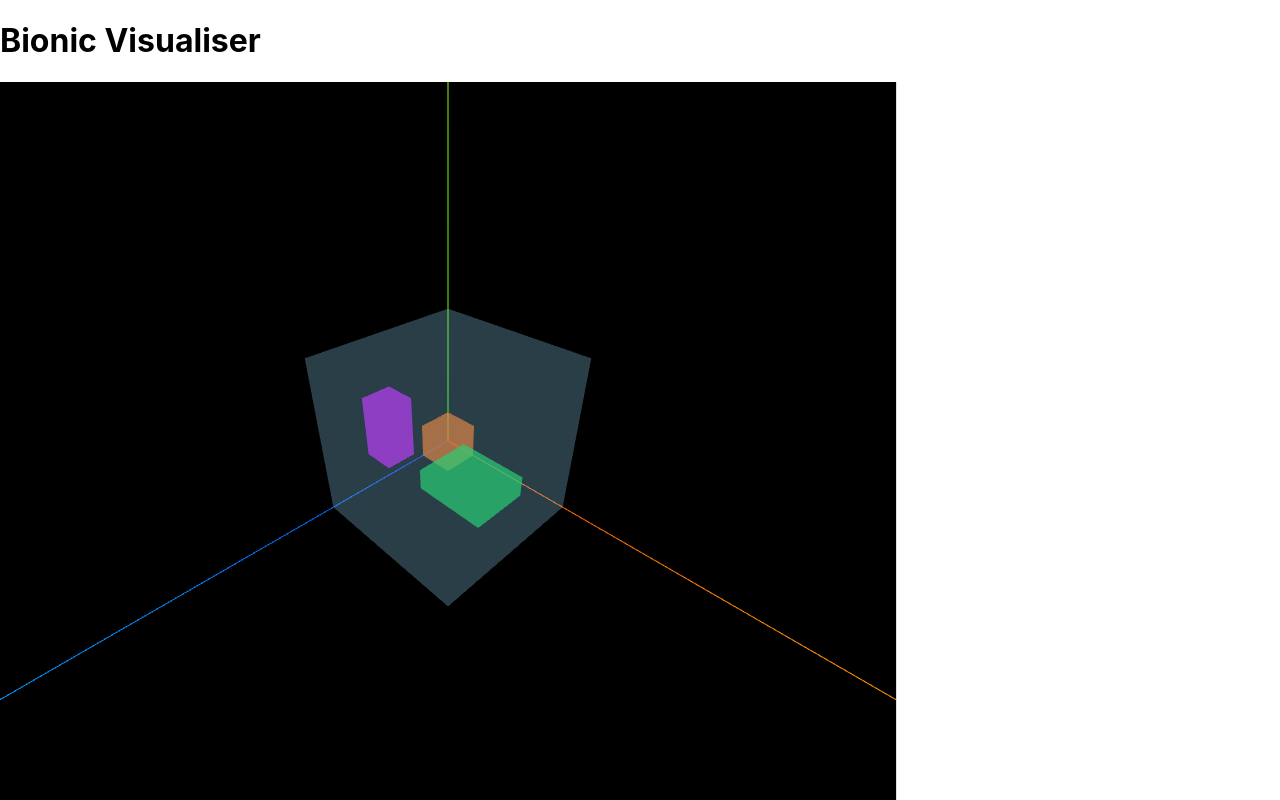
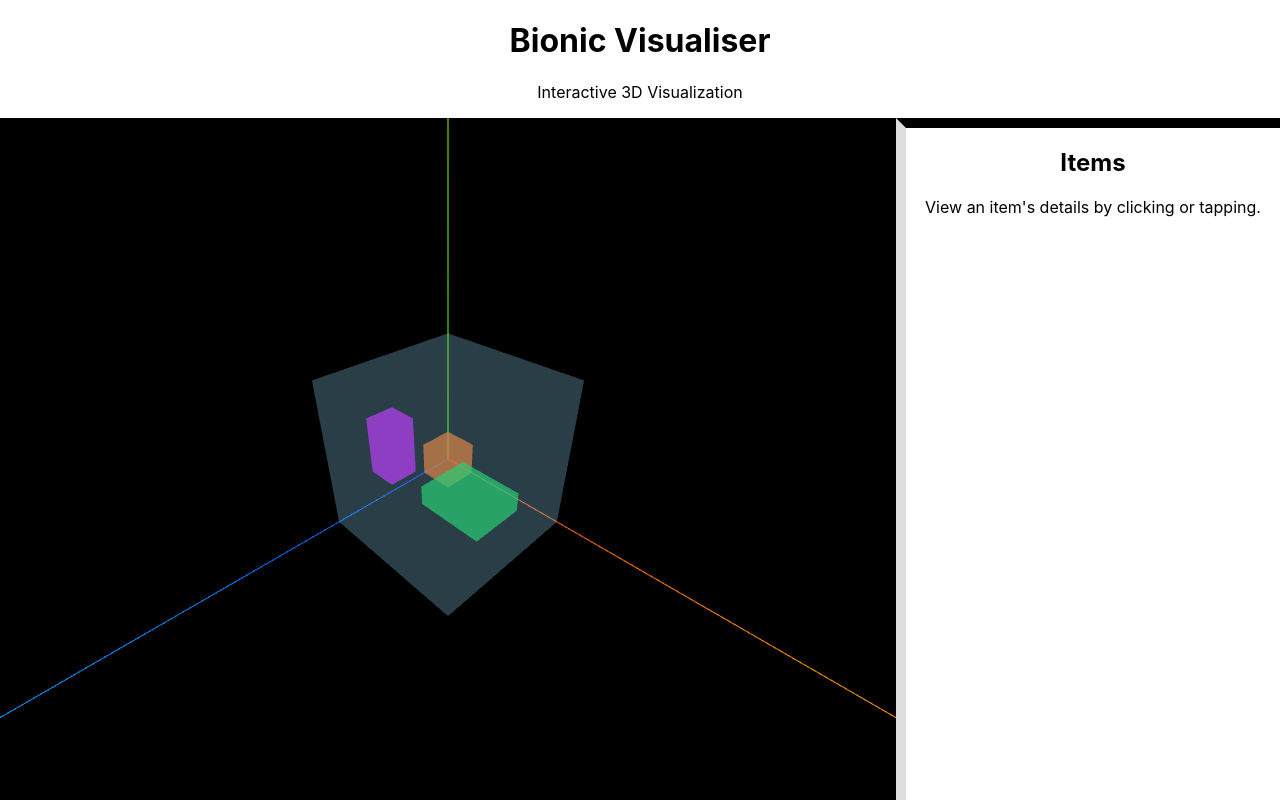
Before and after one commit to subham-dahal/visualiser-bionic-, a React (Vite) app: page / in a window 1280 px wide. Built offline with nearby package versions, Linux system fonts and the light colour scheme.

Commit message:
feature: added the ability to select box items by clicking. Also disabled panning

```diff
--- a/src/App.css
+++ b/src/App.css
@@ -1,46 +1,48 @@
 .app {
   height: 100dvh;
   display: grid;
-  gird-template-areas:
-    "header"
-    "canvas"
-    "detail";
-  grid-template-rows: auto 1fr auto;
+  grid-template-rows: auto 1fr;
 }
 
-.app-header { grid-area: header;
-  align-text: center;
+.app-header {
+  text-align: center;
 }
 
+.app-body {
+  min-height: 0;
+  display: grid;
+  grid-template-rows: 1fr auto;
+}
 
 .canvas-region {
-  grid-area: canvas;
+  position: relative;
   min-width: 0;
   min-height: 0;
   overflow: hidden;
 }
 
-.detail-region {
-  grid-area: detail;
-  max-height: 40dvh;
-  overflow: auto;
-  border-top: 1px solid #ddd;
+.canvas-mount {
+  width: 100%;
+  height: 100%;
 }
 
-/* Wide screens: 70 / 30 side by side */
+.detail-region {
+  min-height: 0;
+  max-height: 40dvh;
+  overflow-y: auto;
+  text-align: center;
+}
+
 @media (min-width: 768px) {
-  .app {
-    grid-template-areas:
-      "header header"
-      "canvas detail";
+  .app-body {
     grid-template-columns: minmax(0, 7fr) minmax(0, 3fr);
-    grid-template-rows: auto 1fr;
+    grid-template-rows: 1fr;
   }
 
   .detail-region {
     max-height: none;
-    border-top: none;
-    border-left: 1px solid #ddd;
+    border-top: 10px solid #000;
+    border-left: 10px solid #ddd;
   }
 }
 
--- a/src/App.tsx
+++ b/src/App.tsx
@@ -1,19 +1,23 @@
-import { useEffect, useRef } from 'react'
+import { useEffect, useRef, useState } from 'react'
 import * as THREE from 'three'
 import { OrbitControls } from 'three/addons/controls/OrbitControls.js'
 import './App.css'
 
+
+//boxes now have ids
 const children = [
-  { w: 0.5, h: 0.5, d: 0.5, x: 0,   y: 0,   z: 0   },
-  { w: 1.0, h: 0.3, d: 0.8, x: 0.5, y: 0,   z: 0.2 },
-  { w: 0.4, h: 0.8, d: 0.4, x: 0,   y: 0.5, z: 1.0 },
+  { id: "item-1", w: 0.5, h: 0.5, d: 0.5, x: 0,   y: 0,   z: 0   },
+  { id: "item-2", w: 1.0, h: 0.3, d: 0.8, x: 0.5, y: 0,   z: 0.2 },
+  { id: "item-3", w: 0.4, h: 0.8, d: 0.4, x: 0,   y: 0.5, z: 1.0 },
 ]
 
 const colours = [0xff6600, 0x00cc44, 0xcc00ff, 0xffcc00, 0xff0055]
-
 const BoxSize = { w: 2.001, h: 2.001, d: 2.001 }
 
 function App() {
+
+  const [selectedId, setSelectedId] = useState<string | null>(null)
+  const itemMeshRef = useRef<THREE.Mesh[]>([])
   const mountRef = useRef<HTMLDivElement>(null)
 
   useEffect(() => {
@@ -44,7 +48,9 @@ function App() {
         item.y + item.h / 2 - BoxSize.h / 2,
         item.z + item.d / 2 - BoxSize.d / 2
       )
+      mesh.userData.id = item.id
       cube.add(mesh)
+      itemMeshRef.current.push(mesh)
     })
 
     scene.add(new THREE.AxesHelper(10))
@@ -55,12 +61,41 @@ function App() {
     controls.target.set(BoxSize.w / 2, BoxSize.h / 2, BoxSize.d / 2)
 
     const halfDiagonal = 0.5 * Math.hypot(BoxSize.w, BoxSize.h, BoxSize.d)
-    controls.minDistance = halfDiagonal * 2   //stop camera entering the box
+    controls.minDistance = halfDiagonal * 1   //stop camera entering the box
     controls.maxDistance = halfDiagonal * 5   //stop infinite zoom out
+    controls.enablePan = false
+    controls.update()
 
+    const raycaster = new THREE.Raycaster()
+    const mouse = new THREE.Vector2()
+    let downX = 0, downY = 0
 
+    const onMouseDown = (e: PointerEvent) => {
+      downX = e.clientX
+      downY = e.clientY
+    }
 
-    controls.update()
+    const onMouseUp = (e: PointerEvent) => {
+      if (Math.hypot(e.clientX - downX, e.clientY - downY) > 5) return
+
+      const rect = renderer.domElement.getBoundingClientRect()
+      mouse.x = ((e.clientX - rect.left) / rect.width) * 2 - 1
+      mouse.y = -((e.clientY - rect.top) / rect.height) * 2 + 1
+
+      raycaster.setFromCamera(mouse, camera)
+      const hits = raycaster.intersectObjects(itemMeshRef.current, false)
+
+      //click on box passes value to selectedId, getting id of box, click else where it returns null
+      if (hits.length > 0) {
+        setSelectedId(hits[0].object.userData.id)
+      } else {
+        setSelectedId(null)
+      }
+    }
+
+    renderer.domElement.addEventListener('pointerdown', onMouseDown)
+    renderer.domElement.addEventListener('pointerup', onMouseUp)
+
 
     const onResize = () => {
       camera.aspect = mount.clientWidth / mount.clientHeight
@@ -83,21 +118,48 @@ function App() {
       resizeObserver.disconnect()
       controls.dispose()
       mount.removeChild(renderer.domElement)
+      renderer.domElement.removeEventListener('pointerdown', onMouseDown)
+      renderer.domElement.removeEventListener('pointerup', onMouseUp)
+      itemMeshRef.current = []
       renderer.dispose()
     }
   }, [])
 
-  return (
+
+   let selectedItem = null
+   for (const item of children) {
+    if (item.id === selectedId) {
+      selectedItem = item
+      break
+    }
+   }
+
+   return (
     <div className="app">
       <header className="app-header">
         <h1>Bionic Visualiser</h1>
+        <p className="app-subtitle">Interactive 3D Visualization</p>
       </header>
-      <main className="canvas-region">
-        <div ref={mountRef} style={{ width: '100%', height: '100%' }} />
-      </main>
-      <aside className="detail-region">
-        {/* Item Detail Panel */}
-      </aside>
+
+      <div className="app-body">
+        <main className="canvas-region">
+          <div ref={mountRef} className="canvas-mount" />
+        </main>
+
+        <aside className="detail-region">
+          <h2>Items</h2>
+
+          {selectedItem ? (
+            <div>
+              <h3>{selectedItem.id}</h3>
+              <p>Size: {selectedItem.w} x {selectedItem.h} x {selectedItem.d}</p>
+              <p>Position: {selectedItem.x} x {selectedItem.y} x {selectedItem.z}</p>
+            </div>
+          ) : (
+            <p>View an item's details by clicking or tapping.</p>
+          )}
+        </aside>
+      </div>
     </div>
   )
 }
```
